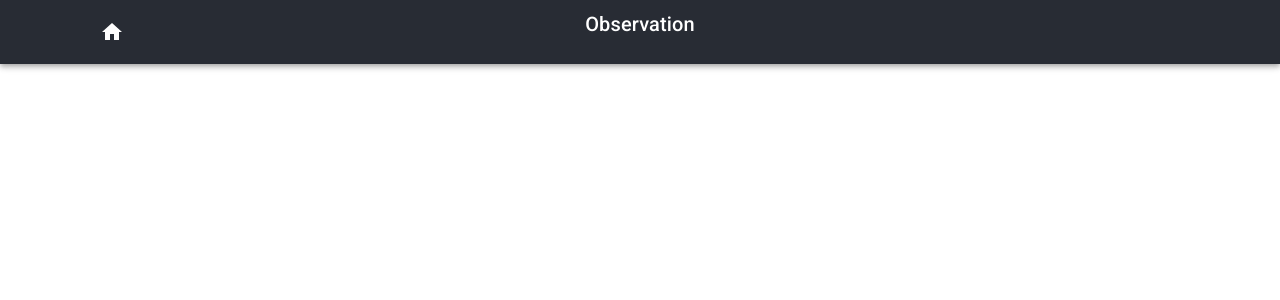
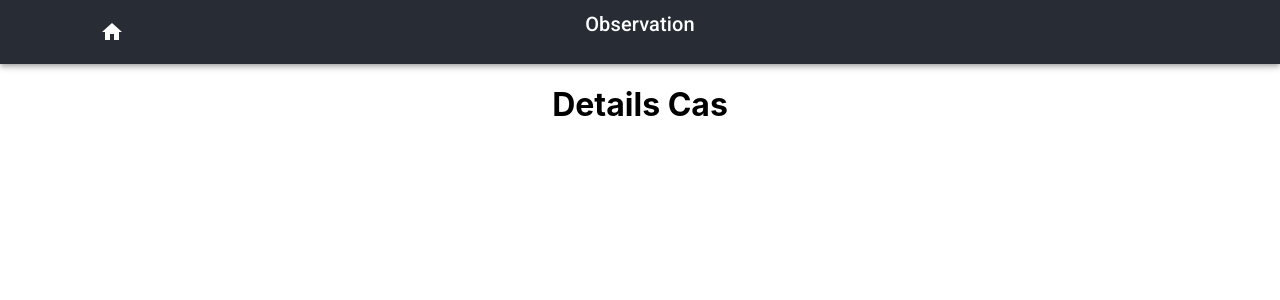
Before and after one commit to chattinader/Observation, a React (Create React App) app: page /observation/cas/1 in a window 1280 px wide. Shown: the top 300 px of the page. Built offline with nearby package versions, Linux system fonts and the light colour scheme.

Commit message:
Affichage details de chaque cas

```diff
--- a/src/App.js
+++ b/src/App.js
@@ -4,6 +4,7 @@ import { BrowserRouter as Router, Switch, Route } from 'react-router-dom'
 import Navbar from './components/Navbar'
 import Home from './components/Home'
 import Observation from './components/Observation'
+import DetailsCas from "./components/DetailsCas";
 
 function App() {
     return (
@@ -13,6 +14,7 @@ function App() {
                 <Switch>
                     <Route path="/" exact component={Home} />
                     <Route path="/observation/" exact component={Observation} />
+                    <Route path="/observation/cas/:_id" exact component={DetailsCas} />
                 </Switch>
             </div>
         </Router>
--- /dev/null
+++ b/src/components/DetailsCas.js
@@ -0,0 +1,20 @@
+import React, { Component } from 'react';
+
+export default class DetailsCas extends Component {
+
+    constructor(props) {
+        super(props);
+
+        this.state = {
+        }
+    }
+
+    render() {
+        return(
+        <div>
+            <h1>Details Cas</h1>
+        </div>
+        )
+    }
+
+}
--- a/src/components/Observation.js
+++ b/src/components/Observation.js
@@ -29,6 +29,10 @@ export default class Observation extends Component {
         this.setState({
             dataTable: newDataTable
         })
+    }
+
+    handleDetailRow(_id) {
+        this.props.history.push('/observation/cas/' + _id);
     }
 
     render() {
@@ -70,6 +74,7 @@ export default class Observation extends Component {
                         })
                     }
                     title="Résultats"
+                    onRowClick={(event, rowData) => { this.handleDetailRow(rowData._id) }}
                 />
             </div>
         );
```
